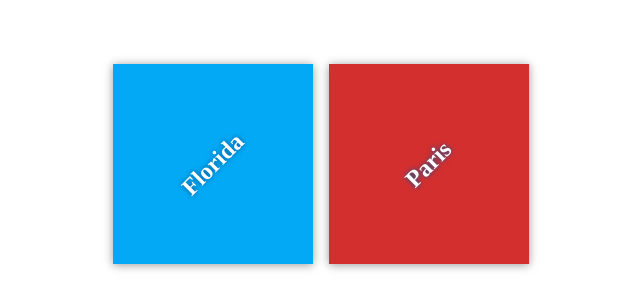
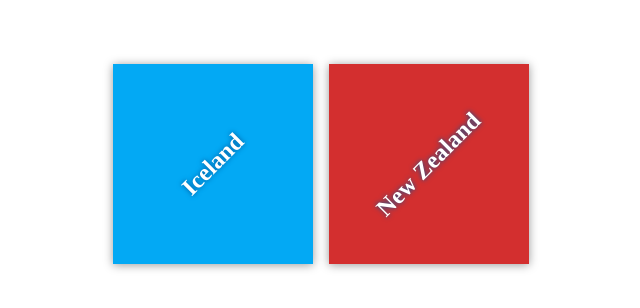
Before and after one commit to Blizz003/my_travel_plans, a plain HTML site: page index.html in a window 1280 px wide. Shown: the part 236-544 px from the top of the page, without its empty margins (319-959 px from the left). Drawn offline with Linux system fonts and the light colour scheme; files that its build step writes are made by us from their sources.

Commit message:
Changed names to actual interesting places

```diff
--- a/index.html
+++ b/index.html
@@ -11,11 +11,11 @@
     <div class="container">
         <div class="destination-container">
             <div class="destination" id="iceland">
-                <h2>Florida</h2>
+                <h2>Iceland</h2>
             </div>
 
             <div class="destination" id="new_zealand">
-                <h2>Paris</h2>
+                <h2>New Zealand</h2>
             </div>
         </div>
     </div>
```
